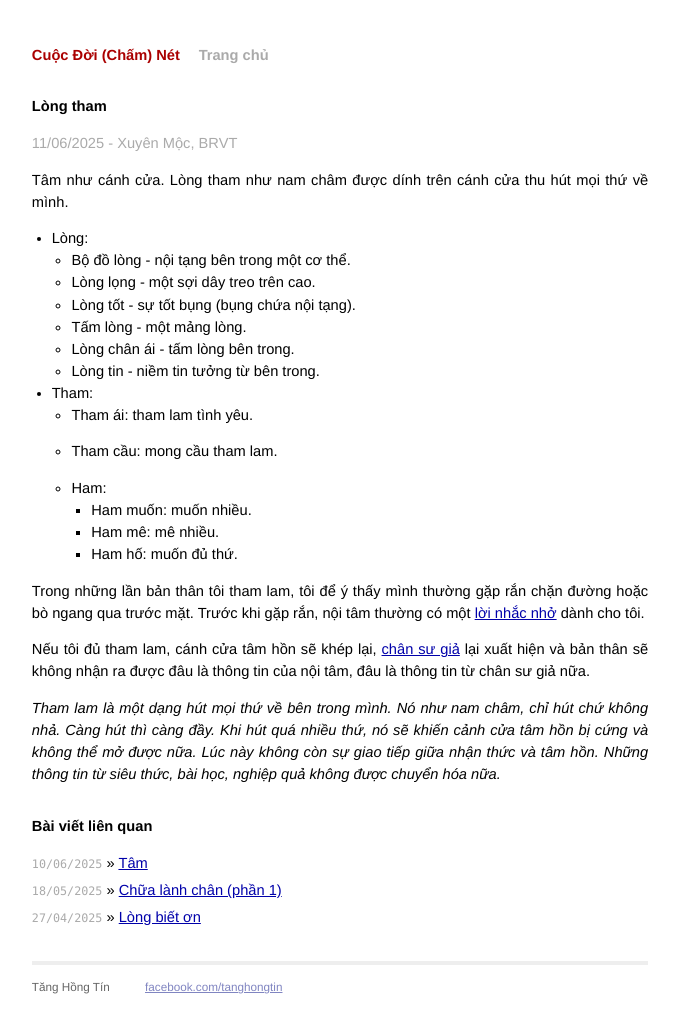
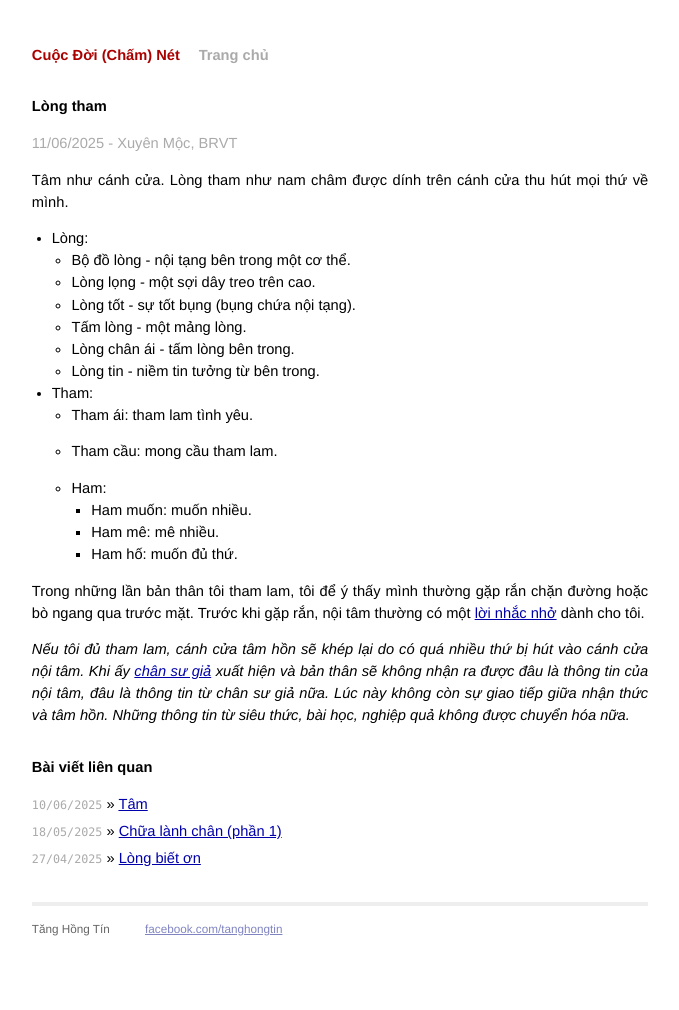
Before and after one commit to tanghongtin/cuocdoi, a Jekyll site: the page built from _posts/2025-06-11-long-tham.md, in a window 1280 px wide. Shown: the whole page, without its empty margins (300-979 px from the left). Built offline with Jekyll 4.4.1, drawn with Linux system fonts in a browser that asks for light colours; after the commit the page ends 951 px from its top, so only the background shows below that.

Commit message:
Update 2025-06-11-long-tham.md

```diff
--- a/_posts/2025-06-11-long-tham.md
+++ b/_posts/2025-06-11-long-tham.md
@@ -28,6 +28,4 @@ Tâm như cánh cửa. Lòng tham như nam châm được dính trên cánh cử
 
 Trong những lần bản thân tôi tham lam, tôi để ý thấy mình thường gặp rắn chặn đường hoặc bò ngang qua trước mặt. Trước khi gặp rắn, nội tâm thường có một [lời nhắc nhở](https://cuocdoi.net/2025/04/22/loi-nhac-nho.html) dành cho tôi.
 
-Nếu tôi đủ tham lam, cánh cửa tâm hồn sẽ khép lại, [chân sư giả](https://cuocdoi.net/2025/04/25/chan-su-gia.html) lại xuất hiện và bản thân sẽ không nhận ra được đâu là thông tin của nội tâm, đâu là thông tin từ chân sư giả nữa.
-
-*Tham lam là một dạng hút mọi thứ về bên trong mình. Nó như nam châm, chỉ hút chứ không nhả. Càng hút thì càng đầy. Khi hút quá nhiều thứ, nó sẽ khiến cảnh cửa tâm hồn bị cứng và không thể mở được nữa. Lúc này không còn sự giao tiếp giữa nhận thức và tâm hồn. Những thông tin từ siêu thức, bài học, nghiệp quả không được chuyển hóa nữa.*
+*Nếu tôi đủ tham lam, cánh cửa tâm hồn sẽ khép lại do có quá nhiều thứ bị hút vào cánh cửa nội tâm. Khi ấy [chân sư giả](https://cuocdoi.net/2025/04/25/chan-su-gia.html) xuất hiện và bản thân sẽ không nhận ra được đâu là thông tin của nội tâm, đâu là thông tin từ chân sư giả nữa. Lúc này không còn sự giao tiếp giữa nhận thức và tâm hồn. Những thông tin từ siêu thức, bài học, nghiệp quả không được chuyển hóa nữa.*
```
